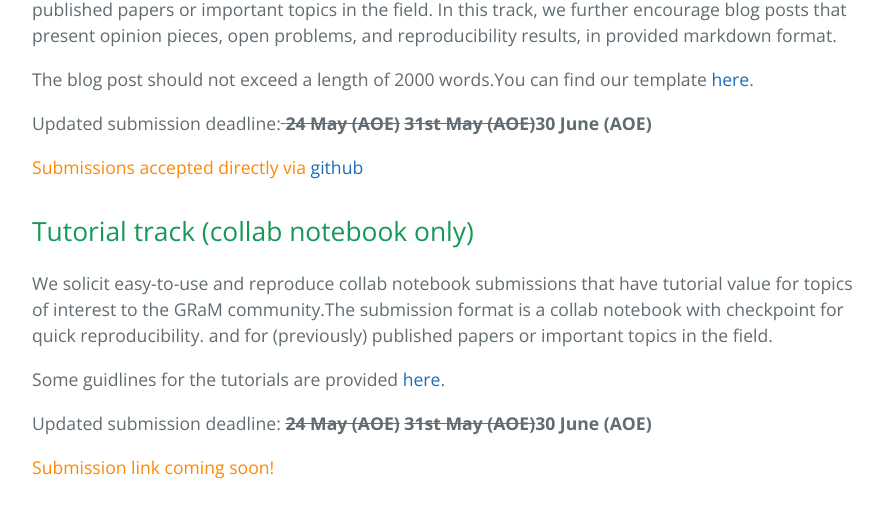
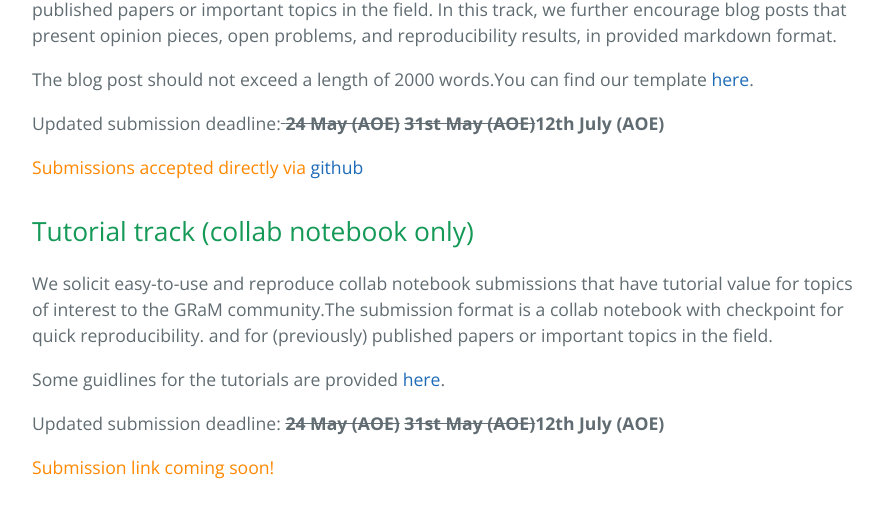
Before and after one commit to gram-workshop/gram-workshop.github.io, a Jekyll site: the page cfp.html, which Jekyll copies as it is, in a window 1280 px wide and 900 px high, scrolled down 1356 px. Shown: the part 149-669 px from the top of the window, without its empty margins (192-1084 px from the left). Built offline with Jekyll 4.4.1, drawn with Linux system fonts in a browser that asks for light colours.

Commit message:
blog edit

```diff
--- a/cfp.html
+++ b/cfp.html
@@ -90,7 +90,7 @@
 
       <p>The blog post should not exceed a length of 2000 words.You can find our template <span style="color: rgb(255, 136, 0);"><a href="https://gram-blogposts.github.io/">here</a></span>.</p>
 
-      <p>Updated submission deadline:<del> <strong>24 May (AOE)</strong></del> <del><strong>31st May (AOE)</strong></del><strong>30 June (AOE)</strong> </p>
+      <p>Updated submission deadline:<del> <strong>24 May (AOE)</strong></del> <del><strong>31st May (AOE)</strong></del><strong>12th July (AOE)</strong> </p>
       <p><span style="color: rgb(255, 136, 0);">Submissions accepted directly via <a href="https://gram-blogposts.github.io/">github</a></span></p>
 
        <h2 id="cfp">Tutorial track (collab notebook only)</h2>
@@ -99,7 +99,7 @@
 
       <p> Some guidlines for the tutorials are provided <span style="color: rgb(255, 136, 0);"><a href="https://colab.research.google.com/drive/1zOyteMQHC08DrKwyCBDX8C9Ev3Nbu-6f?usp=sharing">here</a></span>.</p>
 
-      <p>Updated submission deadline: <del> <strong>24 May (AOE)</strong></del> <del><strong>31st May (AOE)</strong></del><strong>30 June (AOE)</strong> </p>
+      <p>Updated submission deadline: <del> <strong>24 May (AOE)</strong></del> <del><strong>31st May (AOE)</strong></del><strong>12th July (AOE)</strong> </p>
 	 <p><span style="color: rgb(255, 136, 0);">Submission link coming soon!</span></p>
 
       <h2 id="cfp"> Topological Deep Learning Challenge: Beyond the Graph Domain</h2>
```
